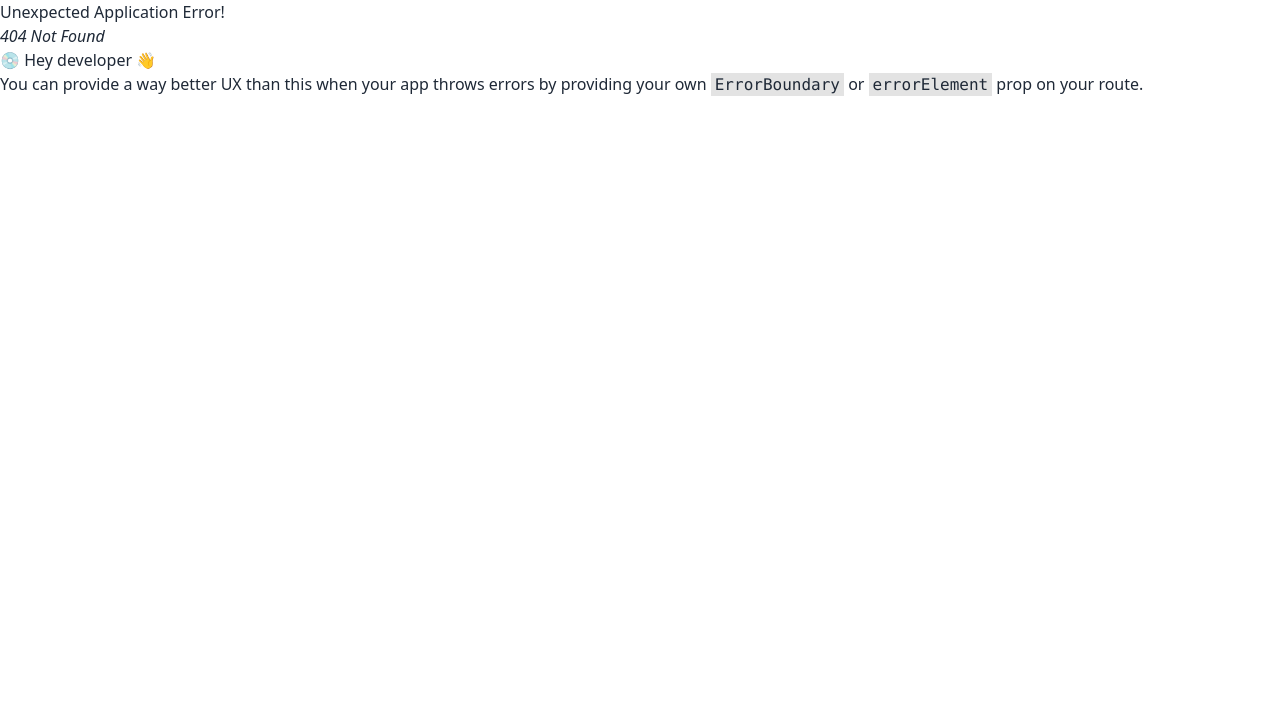
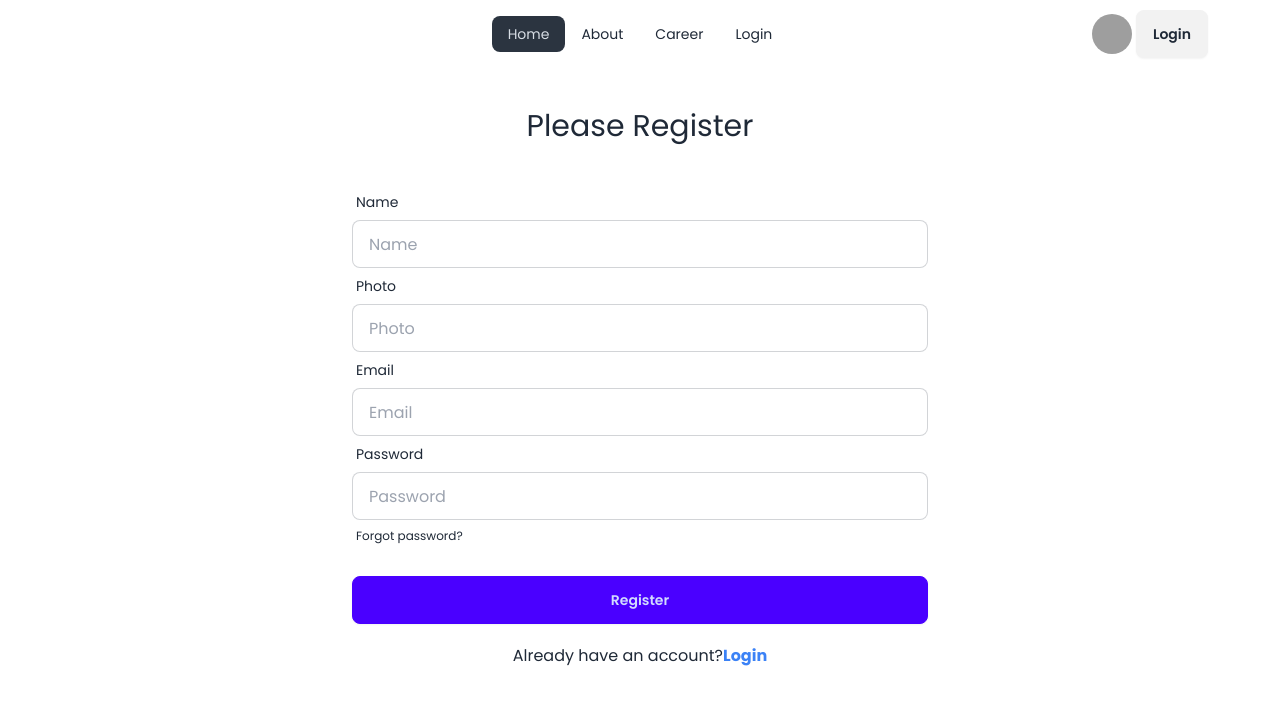
Before and after one commit to Asadulla56/bulid-dragon-news, a React (Vite) app: page /register in a window 1280 px wide. Before the commit this address had no page. Shown: the top 704 px of the page. Built offline with nearby package versions, Linux system fonts and the light colour scheme; grey boxes are pictures that could not be loaded.

Commit message:
Bulid in the Register form

```diff
--- a/src/pages/Login/Login.jsx
+++ b/src/pages/Login/Login.jsx
@@ -1,12 +1,62 @@
+import { Link } from "react-router-dom";
 import Navber from "../Shared/Navbar/Navber";
 
 const Login = () => {
-    return (
-        <div>
-            <Navber></Navber>
-            <h2 className="tect-3xl">This is login page</h2>
-        </div>
-    );
+  const handleLogin = (e) => {
+    e.preventDefult();
+    // const email = e.target.email.value;
+    console.log(e.currentTarget);
+    const form = new FormData(e.currentTarget);
+    console.log(form.get("password"));
+  };
+  return (
+    <div>
+      <Navber></Navber>
+      <div>
+        <h2 className="text-3xl my-10 text-center">Please Login</h2>
+        <form onSubmit={handleLogin} className="md:w-3/4 lg:w-1/2 mx-auto">
+          <div className="form-control">
+            <label className="label">
+              <span className="label-text">Email</span>
+            </label>
+            <input
+              type="email"
+              required
+              placeholder="Email"
+              name="email"
+              className="input input-bordered"
+            />
+          </div>
+          <div className="form-control">
+            <label className="label">
+              <span className="label-text">Password</span>
+            </label>
+            <input
+              type="password"
+              required
+              placeholder="Password"
+              name="password"
+              className="input input-bordered"
+            />
+            <label className="label">
+              <a href="#" className="label-text-alt link link-hover">
+                Forgot password?
+              </a>
+            </label>
+          </div>
+          <div className="form-control mt-6">
+            <button className="btn btn-primary">Login</button>
+          </div>
+        </form>
+        <p className="text-center mt-5">
+          Don't have an account?
+          <Link className="text-blue-500 font-bold" to="/register">
+            Please Register
+          </Link>
+        </p>
+      </div>
+    </div>
+  );
 };
 
 export default Login;
--- /dev/null
+++ b/src/pages/Register/Register.jsx
@@ -0,0 +1,87 @@
+import { Link } from "react-router-dom";
+import Navber from "../Shared/Navbar/Navber";
+
+const Register = () => {
+    const handleRegister = (e) => {
+        e.preventDefult();
+        // const email = e.target.email.value;
+        console.log(e.currentTarget);
+        const form = new FormData(e.currentTarget);
+        console.log(form.get("password"));
+      };
+
+  return (
+    <div>
+      <Navber></Navber>
+      <div>
+        <h2 className="text-3xl my-10 text-center">Please Register</h2>
+        <form onSubmit={handleRegister} className="md:w-3/4 lg:w-1/2 mx-auto">
+          <div className="form-control">
+            <label className="label">
+              <span className="label-text">Name</span>
+            </label>
+            <input
+              type="text"
+              required
+              placeholder="Name"
+              name="Name"
+              className="input input-bordered"
+            />
+          </div>
+          <div className="form-control">
+            <label className="label">
+              <span className="label-text">Photo</span>
+            </label>
+            <input
+              type="text"
+              required
+              placeholder="Photo"
+              name="photo"
+              className="input input-bordered"
+            />
+          </div>
+          <div className="form-control">
+            <label className="label">
+              <span className="label-text">Email</span>
+            </label>
+            <input
+              type="email"
+              required
+              placeholder="Email"
+              name="email"
+              className="input input-bordered"
+            />
+          </div>
+          <div className="form-control">
+            <label className="label">
+              <span className="label-text">Password</span>
+            </label>
+            <input
+              type="password"
+              required
+              placeholder="Password"
+              name="password"
+              className="input input-bordered"
+            />
+            <label className="label">
+              <a href="#" className="label-text-alt link link-hover">
+                Forgot password?
+              </a>
+            </label>
+          </div>
+          <div className="form-control mt-6">
+            <button className="btn btn-primary">Register</button>
+          </div>
+        </form>
+        <p className="text-center mt-5">
+         Already have an account?
+          <Link className="text-blue-500 font-bold" to="/login">
+            Login
+          </Link>
+        </p>
+      </div>
+    </div>
+  );
+};
+
+export default Register;
--- a/src/pages/Shared/Navbar/Navber.jsx
+++ b/src/pages/Shared/Navbar/Navber.jsx
@@ -11,6 +11,9 @@
       </li>
       <li>
         <NavLink to="/career">Career</NavLink>
+      </li>
+      <li>
+        <NavLink to="/login">Login</NavLink>
       </li>
     </>
   );
@@ -59,7 +62,7 @@
           </div>
         </div>
         <Link to='/login'>
-          <button className="btn">LogIn</button>
+          <button className="btn">Login</button>
         </Link>
       </div>
     </div>
--- a/src/routes/Routes.jsx
+++ b/src/routes/Routes.jsx
@@ -2,6 +2,7 @@
 import Root from "../layout/Root";
 import Home from "../pages/Home/Home";
 import Login from "../pages/Login/Login";
+import Register from "../pages/Register/Register";
 
 
 const routes = createBrowserRouter([
@@ -16,6 +17,10 @@
             {
                 path: '/login',
                 element: <Login></Login>
+            },
+            {
+                path: '/register',
+                element: <Register></Register>
             }
         ]
     }
```
